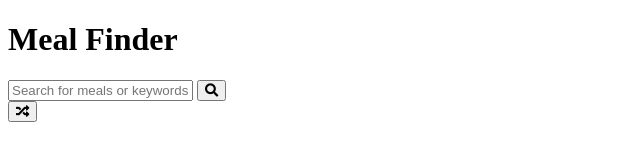
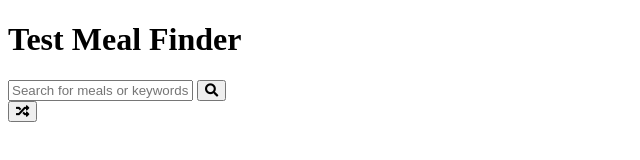
Before and after one commit to antonfrancisjeejo/test_entri, a plain HTML site: page index.html in a window 1280 px wide. Shown: the whole page, without its empty margins (0-640 px from the left). Drawn offline with Linux system fonts and the light colour scheme.

Commit message:
Title changed

```diff
--- a/index.html
+++ b/index.html
@@ -13,7 +13,7 @@
   </head>
   <body>
     <div class="container">
-      <h1>Meal Finder</h1>
+      <h1>Test Meal Finder</h1>
       <div class="flex">
         <form class="flex" id="submit">
           <input
```
